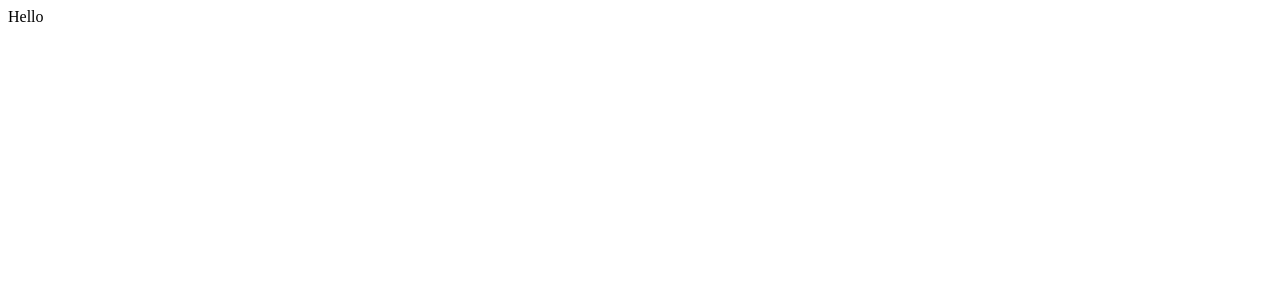
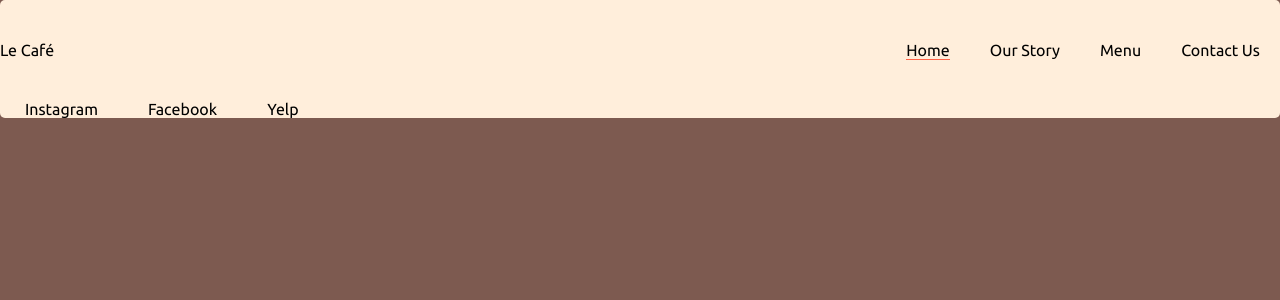
Before and after one commit to eli-micho/restaurant-page, a React (Create React App) app: page / in a window 1280 px wide. Shown: the top 300 px of the page. Built offline with nearby package versions, Linux system fonts and the light colour scheme.

Commit message:
updated stylings, added header and footer

```diff
--- a/public/index.html
+++ b/public/index.html
@@ -14,6 +14,9 @@
       manifest.json provides metadata used when your web app is installed on a
       user's mobile device or desktop. See https://developers.google.com/web/fundamentals/web-app-manifest/
     -->
+    <link rel="preconnect" href="https://fonts.googleapis.com">
+    <link rel="preconnect" href="https://fonts.gstatic.com" crossorigin>
+    <link href="https://fonts.googleapis.com/css2?family=Ubuntu:wght@300;400;700&display=swap" rel="stylesheet">
     <link rel="manifest" href="%PUBLIC_URL%/manifest.json" />
     <!--
       Notice the use of %PUBLIC_URL% in the tags above.
--- a/src/App.js
+++ b/src/App.js
@@ -1,9 +1,14 @@
 import React from 'react';
+
+//Components
+import Header from './components/Header';
+import Footer from './components/Footer';
 
 const App = () => {
   return (
     <div className="App">
-      Hello
+      <Header/>
+      <Footer/>
     </div>
   )
 };
--- /dev/null
+++ b/src/components/Footer/index.js
@@ -0,0 +1,16 @@
+import React from 'react';
+import './styles.scss';
+
+const Footer = () => {
+    return (
+        <div className="footer">
+            <ul>
+                <li><a>Instagram</a></li>
+                <li><a>Facebook</a></li>
+                <li><a>Yelp</a></li>
+            </ul>
+        </div>
+    )
+};
+
+export default Footer;
--- /dev/null
+++ b/src/components/Footer/styles.scss
@@ -0,0 +1,10 @@
+.footer {
+    ul {
+        margin: 0;
+        padding: 0;
+        display: flex;
+        li {
+            margin: 0 25px;
+        }
+    }
+}
--- /dev/null
+++ b/src/components/Header/index.js
@@ -0,0 +1,24 @@
+import React from 'react';
+import { NavLink } from 'react-router-dom';
+import './styles.scss';
+
+const Header = () => {
+    return (
+        <div className="header">
+            <div className="logoWrap">
+                Le Café
+            </div>
+
+            <div className="ctaWrap">
+                <ul>
+                    <li><NavLink exact to="/" activeClassName="isActive">Home</NavLink></li>
+                    <li><NavLink to="/about" activeClassName="isActive">Our Story</NavLink></li>
+                    <li><NavLink to="/menu" activeClassName="isActive">Menu</NavLink></li>
+                    <li><NavLink to="/contact" activeClassName="isActive">Contact Us</NavLink></li>
+                </ul>
+            </div>
+        </div>
+    )
+};
+
+export default Header;
--- /dev/null
+++ b/src/components/Header/styles.scss
@@ -0,0 +1,21 @@
+.header {
+    width: 100%;
+    height: 100px;
+    display: flex;
+    align-items: center;
+    justify-content: space-between;
+
+    .ctaWrap {
+        ul {
+            display: flex;
+
+            li {
+                margin: 0 20px;
+            }
+        }
+
+        .isActive {
+            border-bottom: 1px solid tomato;
+        }
+    }
+}
--- a/src/index.js
+++ b/src/index.js
@@ -1,6 +1,7 @@
 import React from 'react';
 import ReactDOM from 'react-dom';
 import { BrowserRouter } from 'react-router-dom';
+import './index.scss';
 import App from './App';
 
 ReactDOM.render(
--- /dev/null
+++ b/src/index.scss
@@ -0,0 +1,34 @@
+*, *::after, *::before {
+    -webkit-box-sizing: border-box;
+    -moz-box-sizing: border-box;
+    box-sizing: border-box;
+}
+
+body, html {
+    margin: 0;
+    padding: 0;
+}
+
+body {
+    display: flex;
+    justify-content: center;
+    background-color: #7D5A50;
+    font-family: 'Ubuntu', sans-serif;
+}
+
+ul {
+    list-style-type: none;
+}
+
+a {
+    text-decoration: none;
+    color: inherit;
+    cursor: pointer;
+}
+
+.App {
+    width: 1280px;
+    height: 100%;
+    background-color: #FFEEDB;
+    border-radius: 5px;
+}
```
Also changed, not shown: 1 other file (tests, documents, lock files or other folders).
